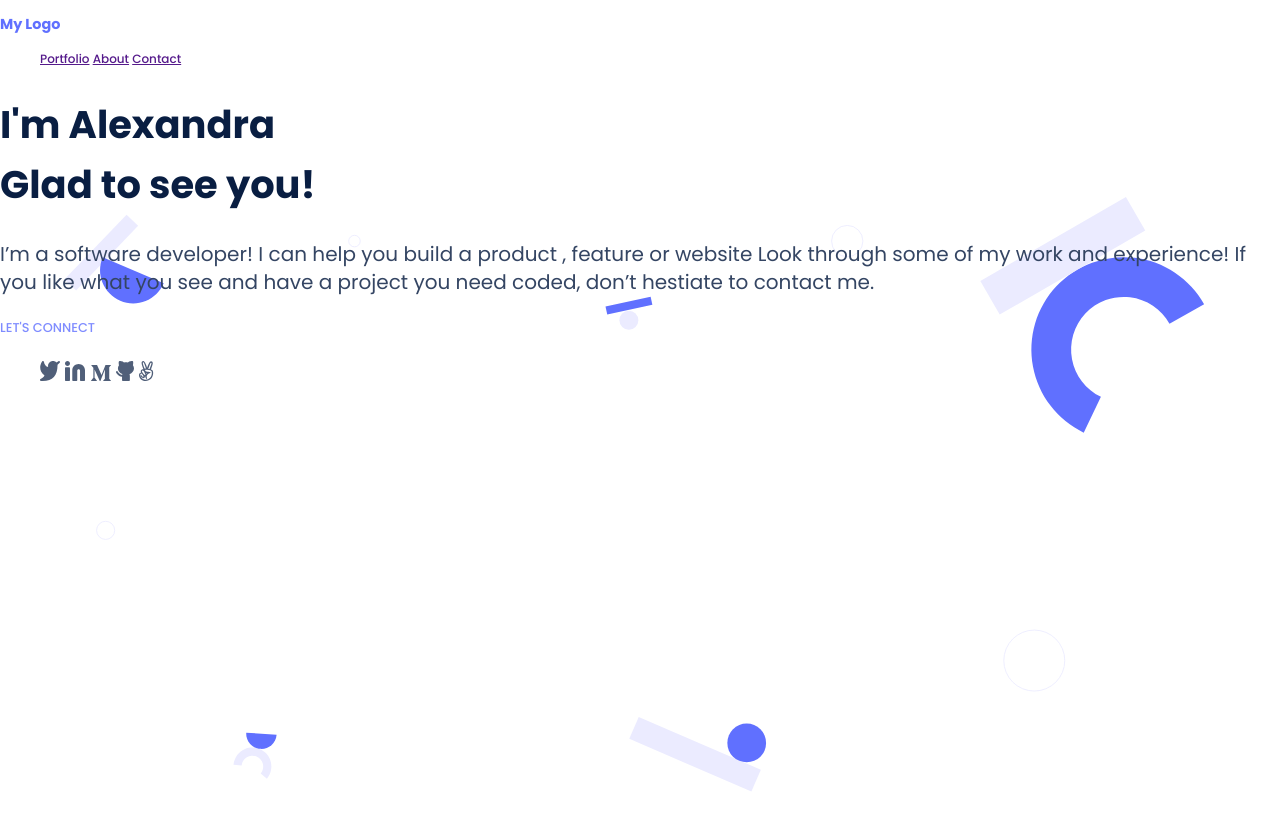
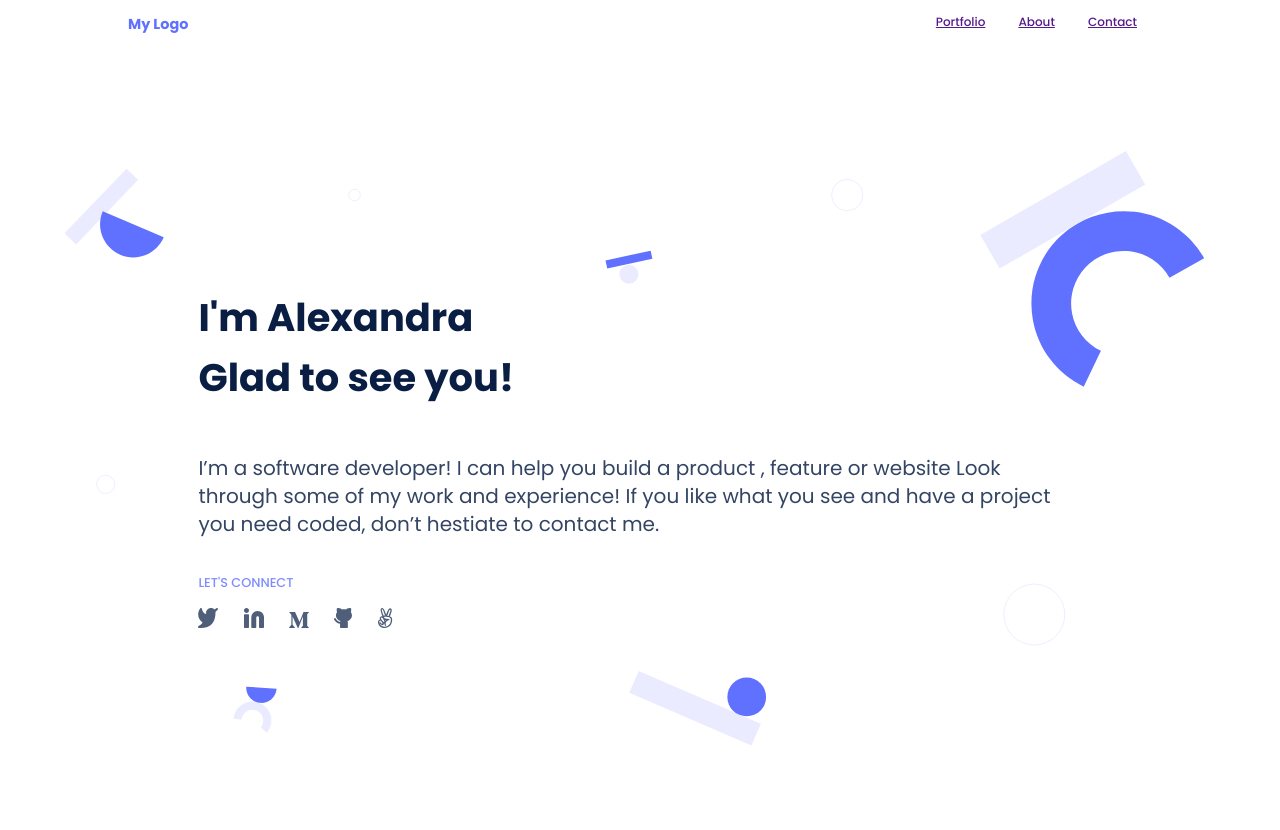
Before and after one commit to aeh1707/portfolio, a website: page index.html in a window 1280 px wide. Drawn offline with Linux system fonts and the light colour scheme.

Commit message:
Add flex layout to header

```diff
--- a/index.html
+++ b/index.html
@@ -25,6 +25,7 @@
             </nav>
         </div>
         <div class="intro">
+            <div class="flex-container">
                 <h1>
                     <span class="name">i'm alexandra</span>
                     <br>
@@ -34,7 +35,7 @@
                 website Look through some of my work and experience! If you like what
                 you see and have a project you need coded, don’t hestiate to contact me.</p>
                 <p class="connect">let's connect</p>
-            <ul>
+                <ul class="social">
                     <li><a href="#"><img src="graphics/twitter.svg" alt=""></a></li>
                     <li><a href="#"><img src="graphics/linkedin.svg" alt=""></a></li>
                     <li><a href="#"><img src="graphics/medium.svg" alt=""></a></li>
@@ -42,6 +43,7 @@
                     <li><a href="#"><img src="graphics/angellist.svg" alt=""></a></li>
                 </ul>
             </div>
+        </div>
     </header>
 
 </body>
--- a/styles.css
+++ b/styles.css
@@ -21,6 +21,13 @@ body {
     color: #6070FF;
 }
 
+.navbar {
+    width: 80%;
+    margin: 0 auto;
+    display: flex;
+    justify-content: space-between;
+}
+
 .navbar nav {
     font-weight: 500;
     font-size: 0.75rem;
@@ -28,11 +35,24 @@ body {
     color: #344563;
 }
 
+.social {
+    margin: 0;
+    padding: 0;
+}
+
+nav li {
+    padding: 0 15px;
+}
+
 nav li,
-.intro li {
+.social li {
     display: inline-block;
     list-style-type: none;
     margin: 0;
+}
+
+.social li {
+    margin-right: 20px;
 }
 
 h1 {
@@ -65,3 +85,12 @@ h1 + p::first-letter {
     background: no-repeat center/90% url(graphics/header-bg.svg);
     height: 100vh;
 }
+
+.flex-container {
+    display: flex;
+    flex-direction: column;
+    justify-content: center;
+    width: 69%;
+    height: 100vh;
+    margin: 0 auto;
+}
```
Lines whose indentation alone changed are shown as unchanged.
